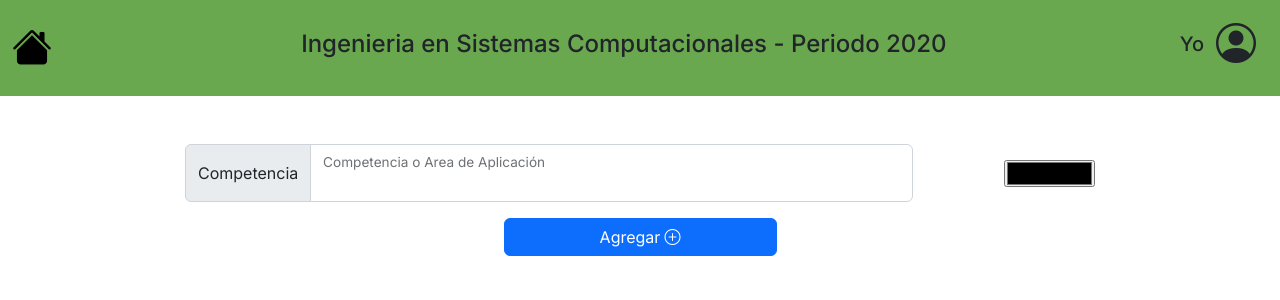
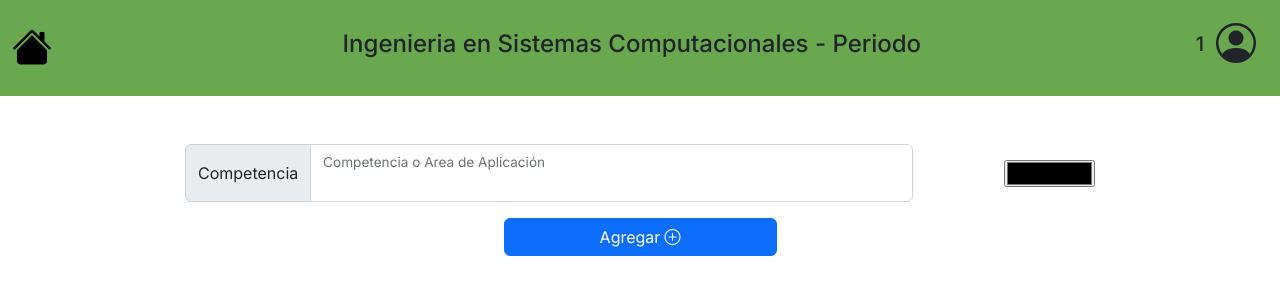
Before and after one commit to Tenyo22/instrumentacion_didactica, a Next.js app: page /jefedivision/cacei in a window 1280 px wide. Shown: the top 300 px of the page. Built offline with nearby package versions, Linux system fonts and the light colour scheme; no server answers; sample sign-in values are in the browser's storage.

Commit message:
Correccion periodo Navbar

```diff
--- a/app/jefedivision/cacei/page.jsx
+++ b/app/jefedivision/cacei/page.jsx
@@ -1,11 +1,15 @@
 'use client'
 
 import Navbar from '@/app/components/Navbar'
-import { validateToken, validateTokenAPI } from '@/app/js/auth/token';
+import { user, validateToken, validateTokenAPI } from '@/app/js/auth/token';
 import { TablaCacei, createClasificacion, deleteCompetencia, getClasificacion, updateClasificacion } from '@/app/js/jefedivision/cacei';
+import { getPeriodo } from '@/app/js/jefedivision/periodo';
 import React, { useEffect, useState } from 'react'
 
 const cacei = () => {
+
+    const [usuario, setUsuario] = useState('')
+    const [periodo, setPeriodo] = useState('')
     const [form, setForm] = useState({
         id: '0',
         descripcion: '',
@@ -20,9 +24,18 @@ const cacei = () => {
         setCompleted(true)
     }
 
+    const fetchNavbar = async () => {
+        user(setUsuario)
+
+        const { periodoActual } = await getPeriodo()
+        setPeriodo(periodoActual)
+    }
+
     useEffect(() => {
         validateToken()
         validateTokenAPI()
+
+        fetchNavbar()
         fetchData()
     }, [])
 
@@ -45,7 +58,7 @@ const cacei = () => {
         })
     }
 
-    const handleDelete = async(competencia) => {
+    const handleDelete = async (competencia) => {
         await deleteCompetencia(competencia, fetchData)
         clean()
     }
@@ -60,10 +73,10 @@ const cacei = () => {
 
     const handleSubmit = async (e) => {
         e.preventDefault()
-        if(boton.includes("Agregar")){
+        if (boton.includes("Agregar")) {
             await createClasificacion(form, fetchData)
             clean()
-        }else{
+        } else {
             await updateClasificacion(form, fetchData)
             clean()
         }
@@ -72,7 +85,7 @@ const cacei = () => {
 
     return (
         <>
-            <Navbar home={"/jefedivision"} periodo={"2020"} usuario={"Yo"} />
+            <Navbar home={"/jefedivision"} periodo={periodo ? periodo.year : ''} usuario={usuario} />
 
             <section className='container mt-5'>
                 <form onSubmit={handleSubmit} className='container d-flex flex-column'>
--- a/app/jefedivision/especialidad/page.jsx
+++ b/app/jefedivision/especialidad/page.jsx
@@ -122,7 +122,7 @@ const especialidad = () => {
 
     return (
         <>
-            <Navbar home={"/jefedivision"} periodo={periodo.year} usuario={usuario} />
+            <Navbar home={"/jefedivision"} periodo={periodo ? periodo.year : ''} usuario={usuario} />
             <section className='container mt-5'>
                 <section className='mb-4 d-flex align-items-center justify-content-around'>
                     <h4>Especialidad Actual: {especialidad ? especialidad.nombre_especialidad : ''}</h4>
--- a/app/jefedivision/materias/page.jsx
+++ b/app/jefedivision/materias/page.jsx
@@ -103,7 +103,7 @@ const materias = () => {
 
     return (
         <>
-            <Navbar home={"/jefedivision"} periodo={periodo.year} usuario={usuario} />
+            <Navbar home={"/jefedivision"} periodo={periodo ? periodo.year : ''} usuario={usuario} />
 
             <section className='container mt-5'>
                 <form onSubmit={handleSubmit}>
--- a/app/jefedivision/usuarios/page.jsx
+++ b/app/jefedivision/usuarios/page.jsx
@@ -59,7 +59,7 @@ const usuario = () => {
 
     return (
         <>
-            <Navbar home={"/jefedivision"} periodo={periodo.year} usuario={usuario} />
+            <Navbar home={"/jefedivision"} periodo={periodo ? periodo.year : ''} usuario={usuario} />
 
             <section className='m-5 mt-5'>
                 <section className='container row'>
```
